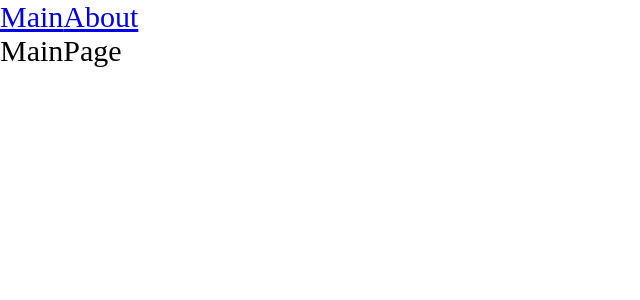
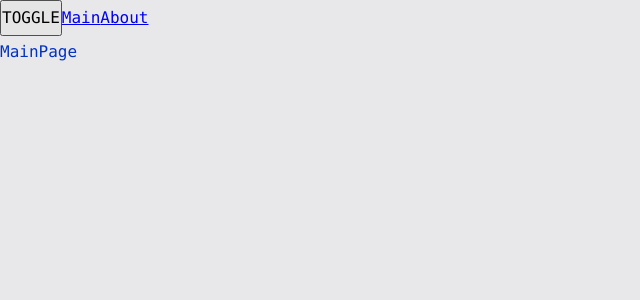
Before and after one commit to AzarakD/advanced-prod, a React app: page / in a window 1280 px wide. Shown: the top 300 px of the page, without its empty margins (0-640 px from the left). Built offline with nearby package versions, Linux system fonts and the light colour scheme.

Commit message:
add Theme provider

```diff
--- a/src/App.tsx
+++ b/src/App.tsx
@@ -1,13 +1,18 @@
 import { Suspense } from "react";
 import { Link } from "react-router-dom";
 import { Route, Routes } from "react-router-dom";
-import "./index.scss";
+import "./styles/index.scss";
 import AboutPageAsync from "./pages/AboutPage/AboutPage.async";
 import MainPageAsync from "./pages/MainPage/MainPage.async";
+import { useTheme } from "./theme/useTheme";
 
 export const App = () => {
+  const { theme, toggleTheme } = useTheme();
+
   return (
-    <div className="app">
+    <div className={`app ${theme}`}>
+      <button onClick={toggleTheme}>TOGGLE</button>
+
       <Link to="/">Main</Link>
       <Link to="/about">About</Link>
 
--- a/src/index.scss
+++ /dev/null
@@ -1,8 +0,0 @@
-* {
-  margin: 0;
-  padding: 0;
-}
-
-.app {
-  font-size: 30px;
-}
--- a/src/index.tsx
+++ b/src/index.tsx
@@ -1,10 +1,13 @@
 import { render } from "react-dom";
 import { BrowserRouter } from "react-router-dom";
 import { App } from "./App";
+import ThemeProvider from "./theme/ThemeProvider";
 
 render(
   <BrowserRouter>
-    <App />
+    <ThemeProvider>
+      <App />
+    </ThemeProvider>
   </BrowserRouter>,
   document.getElementById("root")
 );
--- /dev/null
+++ b/src/styles/index.scss
@@ -0,0 +1,13 @@
+@import "reset";
+@import "variables/global";
+@import "themes/light";
+@import "themes/dark";
+
+.app {
+  font: var(--font-m);
+
+  background: var(--bg-color);
+  color: var(--primary-color);
+
+  min-height: 100vh;
+}
--- /dev/null
+++ b/src/styles/reset.scss
@@ -0,0 +1,13 @@
+* {
+  margin: 0;
+  padding: 0;
+  box-sizing: border-box;
+}
+
+input,
+button,
+textarea,
+select {
+  margin: 0;
+  font: inherit;
+}
--- /dev/null
+++ b/src/styles/themes/dark.scss
@@ -0,0 +1,6 @@
+.app.dark {
+  --bg-color: #090949;
+
+  --primary-color: #049604;
+  --secondary-color: #04ff04;
+}
--- /dev/null
+++ b/src/styles/themes/light.scss
@@ -0,0 +1,6 @@
+.app.light {
+  --bg-color: #e8e8ea;
+
+  --primary-color: #0232c2;
+  --secondary-color: #0449e0;
+}
--- /dev/null
+++ b/src/styles/variables/global.scss
@@ -0,0 +1,11 @@
+:root {
+  --font-family-main: Consolas, "Times New Roman", serif;
+
+  --font-size-m: 16px;
+  --font-line-m: 24px;
+  --font-m: var(--font-size-m) / var(--font-line-l) var(--font-family-main);
+
+  --font-size-l: 24px;
+  --font-line-l: 32px;
+  --font-l: var(--font-size-l) / var(--font-line-l) var(--font-family-main);
+}
--- /dev/null
+++ b/src/theme/ThemeContext.ts
@@ -0,0 +1,15 @@
+import { createContext } from "react";
+
+export const enum Theme {
+  LIGHT = "light",
+  DARK = "dark",
+}
+
+export interface ThemeContextProps {
+  theme?: Theme;
+  setTheme?: (theme: Theme) => void;
+}
+
+export const ThemeContext = createContext<ThemeContextProps>({});
+
+export const LOCAL_STORAGE_THEME_KEY = "theme";
--- /dev/null
+++ b/src/theme/ThemeProvider.tsx
@@ -0,0 +1,23 @@
+import { FC, useMemo, useState } from "react";
+import { LOCAL_STORAGE_THEME_KEY, Theme, ThemeContext } from "./ThemeContext";
+
+const defaultTheme =
+  (localStorage.getItem(LOCAL_STORAGE_THEME_KEY) as Theme) || Theme.LIGHT;
+
+const ThemeProvider: FC = ({ children }) => {
+  const [theme, setTheme] = useState<Theme>(defaultTheme);
+
+  const value = useMemo(
+    () => ({
+      theme: theme,
+      setTheme: setTheme,
+    }),
+    [theme]
+  );
+
+  return (
+    <ThemeContext.Provider value={value}>{children}</ThemeContext.Provider>
+  );
+};
+
+export default ThemeProvider;
--- /dev/null
+++ b/src/theme/useTheme.ts
@@ -0,0 +1,20 @@
+import { useContext } from "react";
+import { LOCAL_STORAGE_THEME_KEY, Theme, ThemeContext } from "./ThemeContext";
+
+interface UseThemeResult {
+  theme: Theme;
+  toggleTheme: () => void;
+}
+
+export function useTheme(): UseThemeResult {
+  const { theme, setTheme } = useContext(ThemeContext);
+
+  const toggleTheme = () => {
+    const newTheme = theme === Theme.DARK ? Theme.LIGHT : Theme.DARK;
+
+    setTheme(newTheme);
+    localStorage.setItem(LOCAL_STORAGE_THEME_KEY, newTheme);
+  };
+
+  return { theme, toggleTheme };
+}
```
